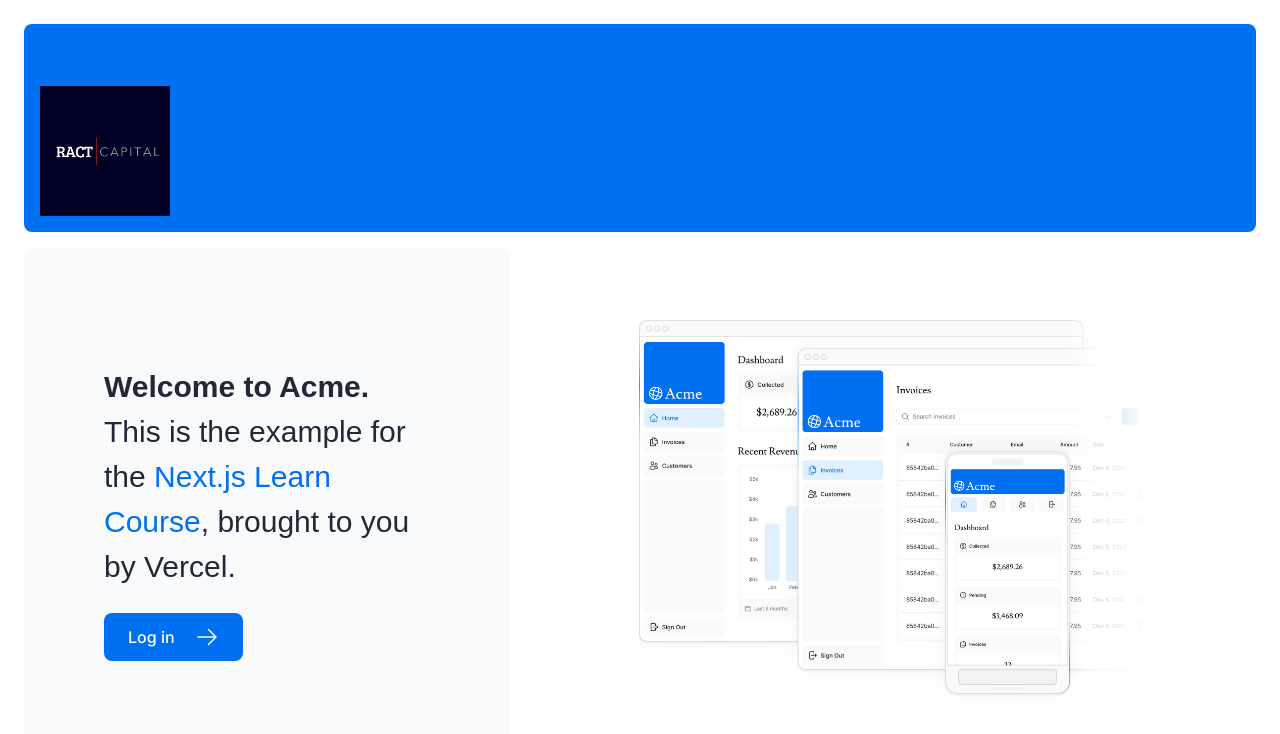
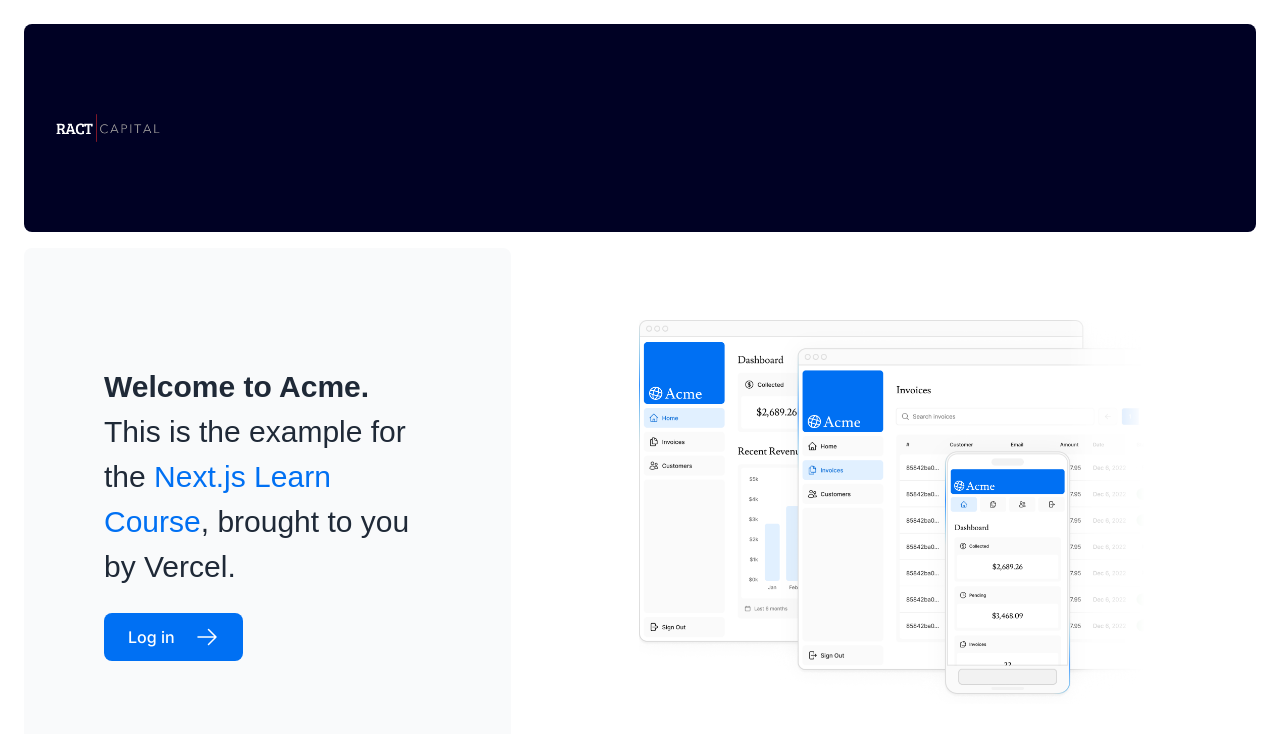
Before and after one commit to marcusvco/nextjs-dashboard, a Next.js app: page / in a window 1280 px wide. Shown: the top 734 px of the page. Built offline with nearby package versions, Linux system fonts and the light colour scheme; a web font is replaced by a local one.

Commit message:
style: changed home color

```diff
--- a/app/page.tsx
+++ b/app/page.tsx
@@ -7,7 +7,7 @@
 export default function Page() {
   return (
     <main className="flex min-h-screen flex-col p-6">
-      <div className="flex h-20 shrink-0 items-end rounded-lg bg-blue-500 p-4 md:h-52">
+      <div className="flex h-20 shrink-0 items-center rounded-lg bg-[#000124] p-4 md:h-52">
         <AcmeLogo />
       </div>
       <div className="mt-4 flex grow flex-col gap-4 md:flex-row">
```
